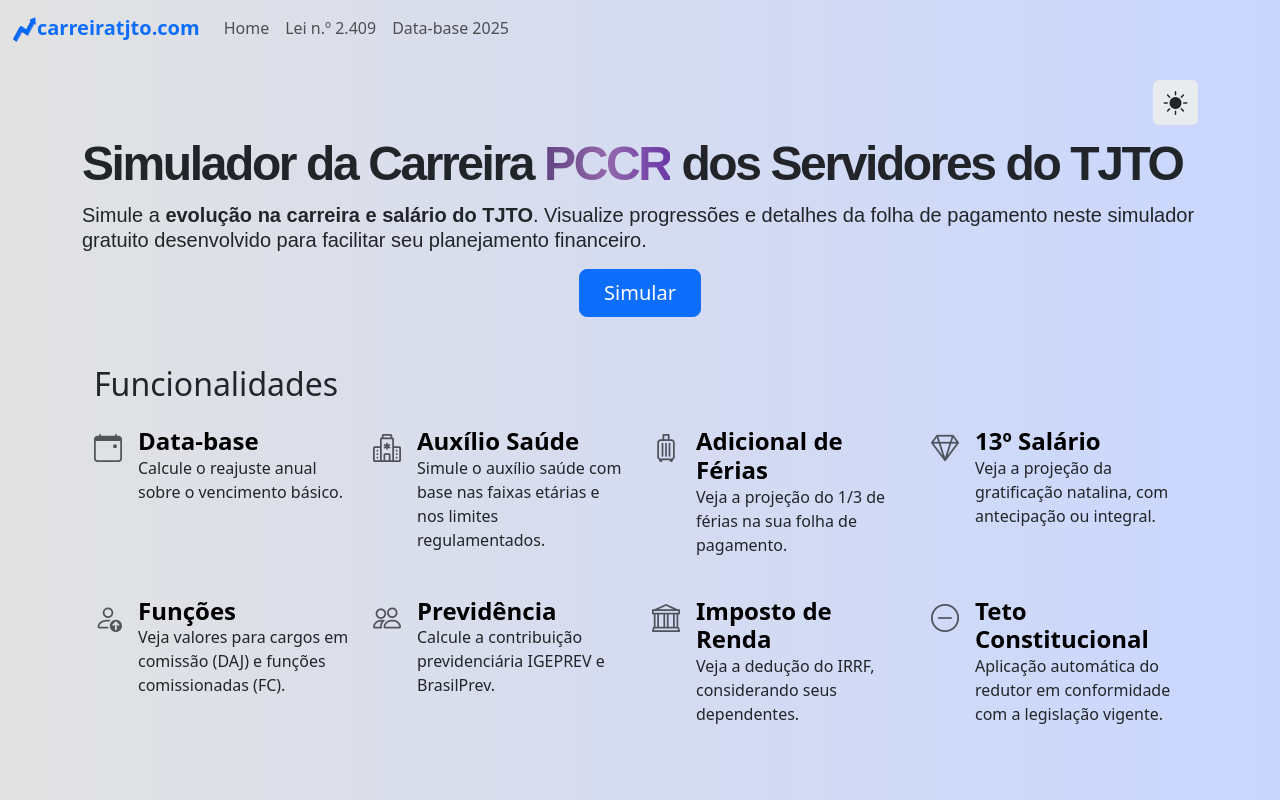
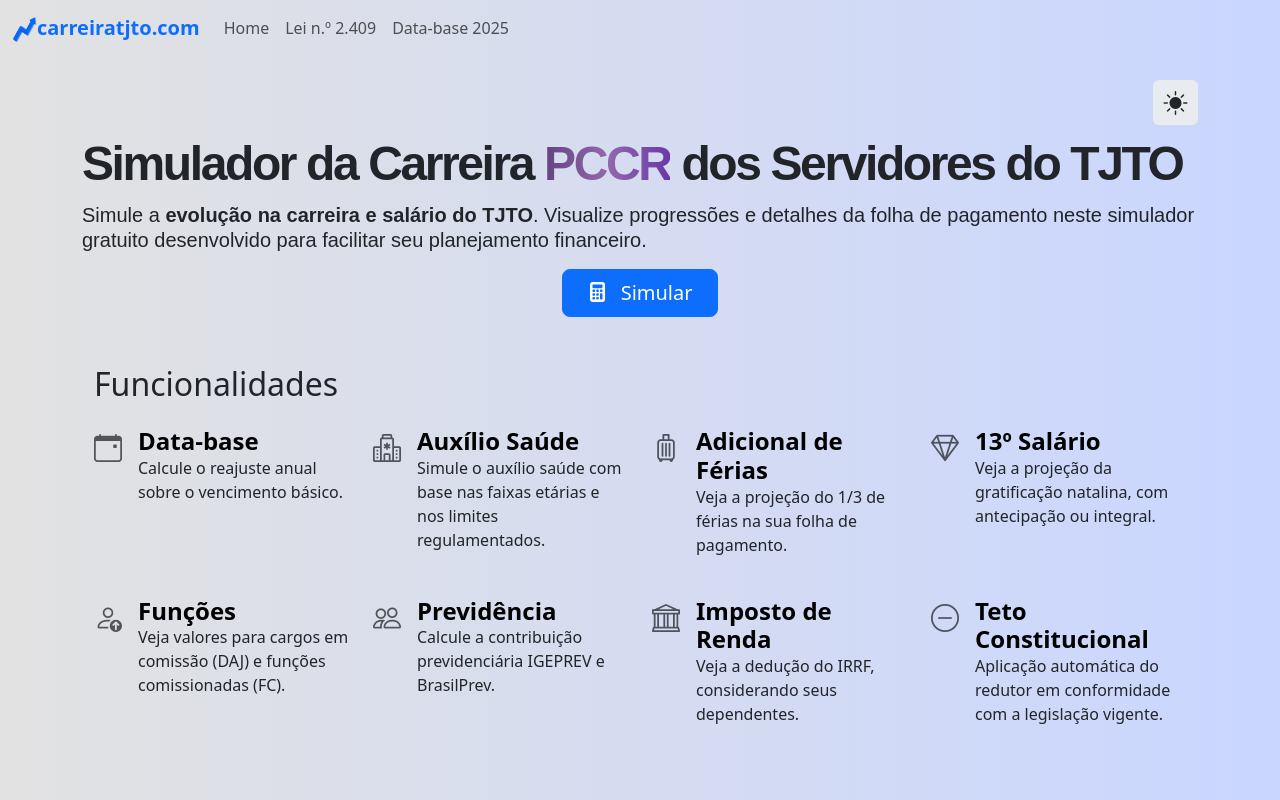
Before and after one commit to guilhermeoq/carreira-tjto, a Vue app: page / in a window 1280 px wide. Shown: the top 800 px of the page. Built offline with nearby package versions, Linux system fonts and the light colour scheme.

Commit message:
fix: landing page buttons

```diff
--- a/src/components/Share.vue
+++ b/src/components/Share.vue
@@ -3,7 +3,7 @@
     v-if="isShareSupported"
     @click="shareWebsite"
     type="button"
-    class="btn btn-outline-secondary btn-lg px-4"
+    class="btn btn-secondary btn-lg px-4"
   >
     <i class="bi bi-share-fill me-2"></i>
     Compartilhar
--- a/src/views/Landing.vue
+++ b/src/views/Landing.vue
@@ -14,7 +14,9 @@
     </div>
 
     <div class="d-grid gap-2 d-sm-flex justify-content-sm-center">
-      <router-link to="/app" class="btn btn-primary btn-lg px-4 gap-3"> Simular </router-link>
+      <router-link to="/app" class="btn btn-primary btn-lg px-4 gap-3"
+        ><i class="bi bi-calculator-fill me-2"></i> Simular
+      </router-link>
       <Share />
     </div>
     <div>
```
Also changed, not shown: src/views/Simulator.vue (+0 -15 lines).
